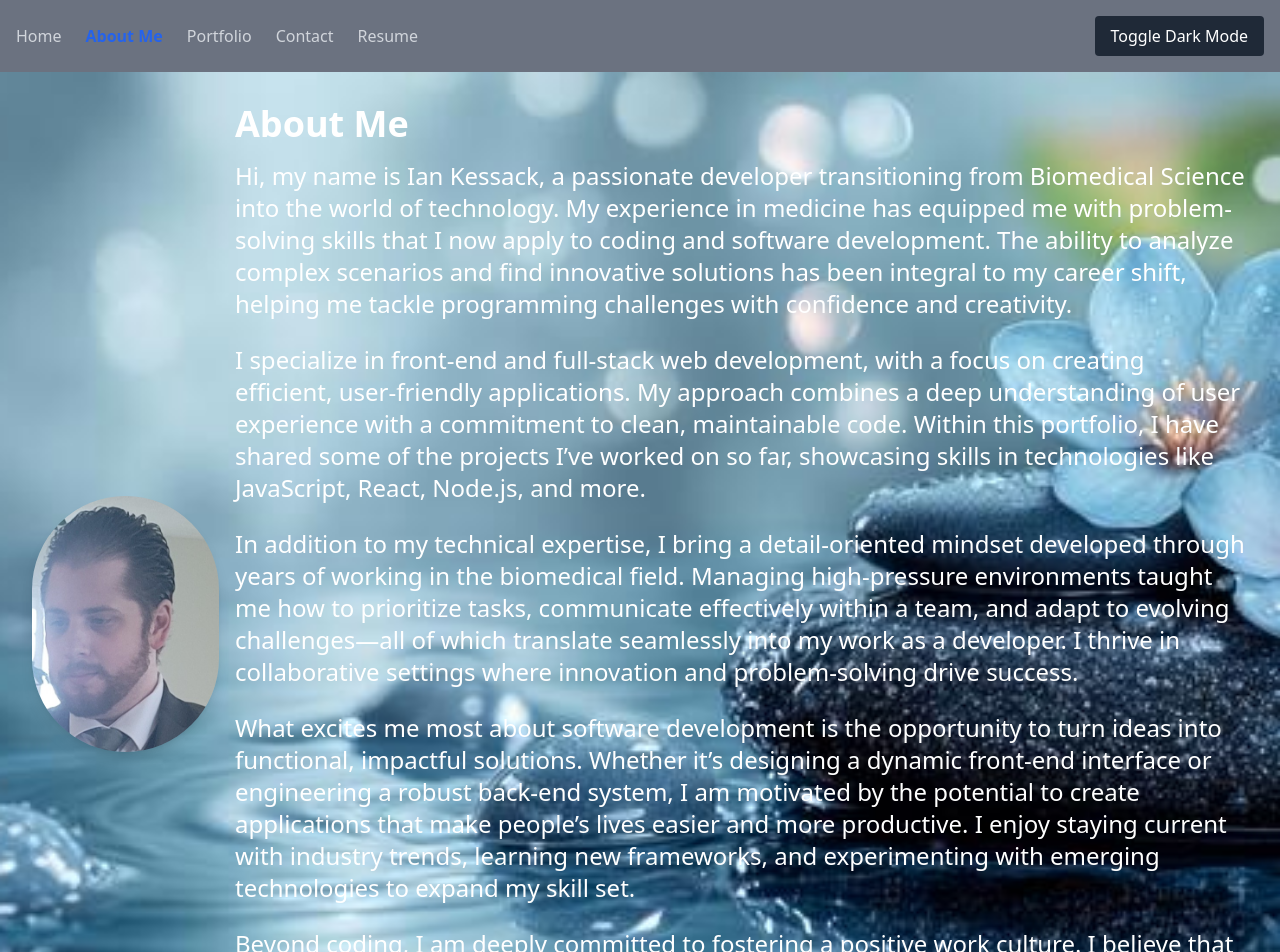
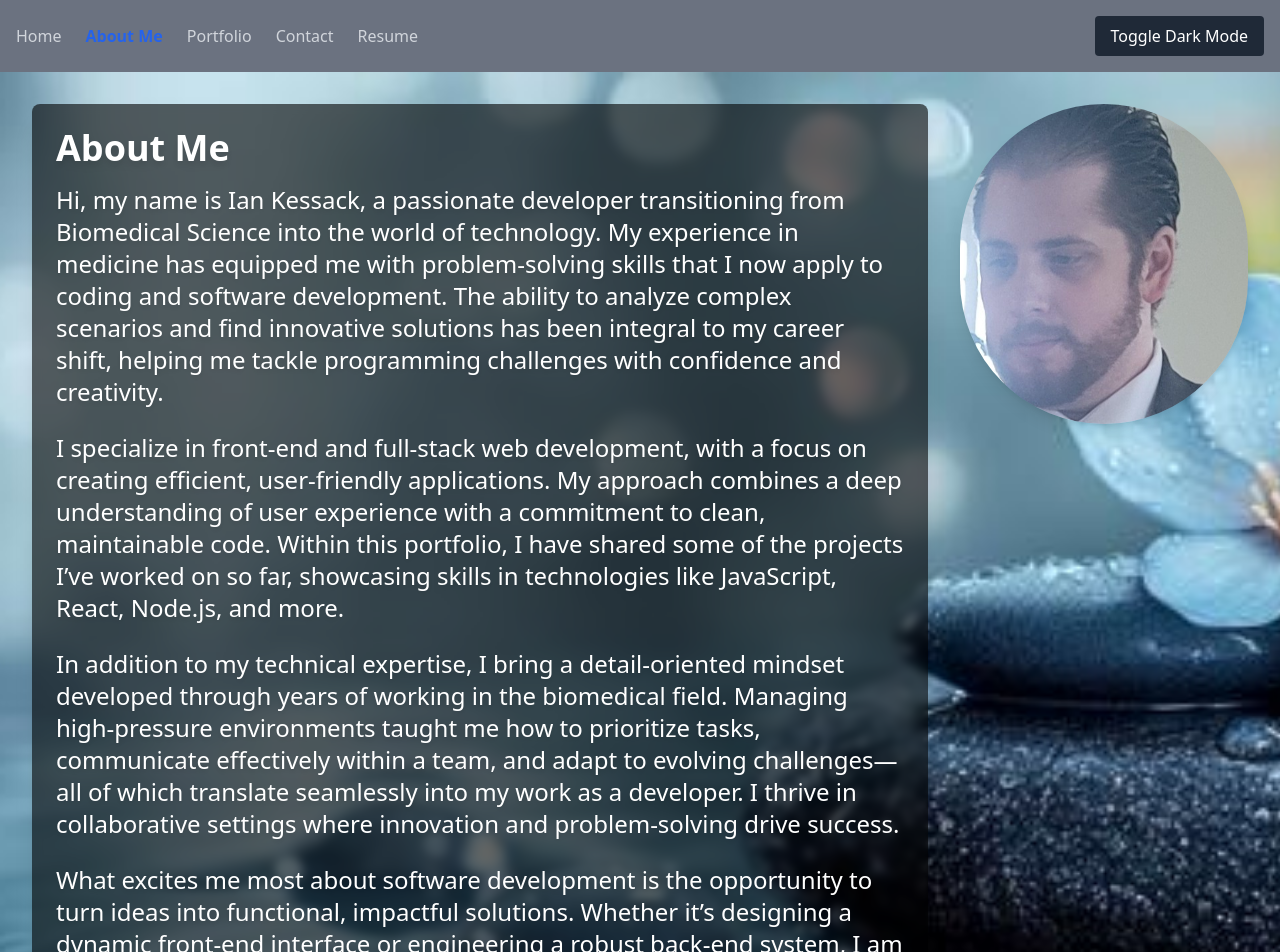
Before and after one commit to IK8933/HW-12React-Portfolio, a React (Vite) app: page /about in a window 1280 px wide. Shown: the top 952 px of the page. Built offline with nearby package versions, Linux system fonts and the light colour scheme.

Commit message:
resume updated

```diff
--- a/src/temp/Aboutme.jsx
+++ b/src/temp/Aboutme.jsx
@@ -5,50 +5,50 @@ const Aboutme = () => {
     return (
         <main
             id="about"
-            className="p-8 bg-cover bg-center text-center"
+            className="min-h-screen flex items-center justify-center p-8 bg-cover bg-center"
             style={{
                 backgroundImage: `url(${backgroundImage})`,
             }}
         >
-            <section className="flex flex-col md:flex-row items-center gap-4 text-center md:text-left">
-                {/* Portrait Photo */}
+            <section className="flex flex-col md:flex-row-reverse items-start justify-center gap-8 text-center md:text-left max-w-7xl w-full">
+                {/* Portrait Photo on Right, Top-Aligned */}
                 <img
                     src={portraitImage}
                     alt="Ian Kessack Portrait"
-                    className="w-48 h-48 md:w-64 md:h-64 rounded-full shadow-lg object-cover"
+                    className="w-64 h-64 md:w-72 md:h-80 rounded-full shadow-lg object-cover"
                 />
 
                 {/* Bio Section */}
-                <div>
-                    <h2 className="text-4xl text-white font-bold text-shadow mb-4">About Me</h2>
+                <div className="bg-black bg-opacity-60 p-6 rounded-lg backdrop-blur-sm shadow-xl max-w-4xl text-left">
+                    <h2 className="text-4xl text-white font-bold drop-shadow-lg mb-4">About Me</h2>
 
-                    <p className="text-2xl mb-6 text-white text-shadow">
+                    <p className="text-2xl mb-6 text-white drop-shadow-md">
                         Hi, my name is Ian Kessack, a passionate developer transitioning from Biomedical Science into the world of technology.
                         My experience in medicine has equipped me with problem-solving skills that I now apply to coding and software development.
                         The ability to analyze complex scenarios and find innovative solutions has been integral to my career shift,
                         helping me tackle programming challenges with confidence and creativity.
                     </p>
 
-                    <p className="text-2xl mb-6 text-white text-shadow">
+                    <p className="text-2xl mb-6 text-white drop-shadow-md">
                         I specialize in front-end and full-stack web development, with a focus on creating efficient, user-friendly applications.
                         My approach combines a deep understanding of user experience with a commitment to clean, maintainable code. Within this portfolio,
                         I have shared some of the projects I’ve worked on so far, showcasing skills in technologies like JavaScript, React, Node.js, and more.
                     </p>
 
-                    <p className="text-2xl mb-6 text-white">
+                    <p className="text-2xl mb-6 text-white drop-shadow-md">
                         In addition to my technical expertise, I bring a detail-oriented mindset developed through years of working in the biomedical field.
                         Managing high-pressure environments taught me how to prioritize tasks, communicate effectively within a team, and adapt to evolving challenges—all of which translate seamlessly into my work as a developer.
                         I thrive in collaborative settings where innovation and problem-solving drive success.
                     </p>
 
-                    <p className="text-2xl mb-6 text-white">
+                    <p className="text-2xl mb-6 text-white drop-shadow-md">
                         What excites me most about software development is the opportunity to turn ideas into functional, impactful solutions.
                         Whether it’s designing a dynamic front-end interface or engineering a robust back-end system,
                         I am motivated by the potential to create applications that make people’s lives easier and more productive.
                         I enjoy staying current with industry trends, learning new frameworks, and experimenting with emerging technologies to expand my skill set.
                     </p>
 
-                    <p className="text-2xl mb-6 text-white">
+                    <p className="text-2xl mb-6 text-white drop-shadow-md">
                         Beyond coding, I am deeply committed to fostering a positive work culture. I believe that great software is built through open communication,
                         mutual respect, and a shared vision. My unique background gives me a fresh perspective on challenges,
                         and I am eager to bring that enthusiasm to a team that values innovation and creativity. Together,
@@ -61,3 +61,71 @@ const Aboutme = () => {
 };
 
 export default Aboutme;
+
+
+
+
+
+// import backgroundImage from '../assets/blue-flowers.jpeg';
+// import portraitImage from '../assets/class-photo.jpg';
+
+// const Aboutme = () => {
+//     return (
+//         <main
+//             id="about"
+//             className="p-8 bg-cover bg-center text-center"
+//             style={{
+//                 backgroundImage: `url(${backgroundImage})`,
+//             }}
+//         >
+//             <section className="flex flex-col md:flex-row items-center gap-8 text-center md:text-left">
+//                 {/* Portrait Photo */}
+//                 <img
+//                     src={portraitImage}
+//                     alt="Ian Kessack Portrait"
+//                     className="w-50 h-50 md:w-65 md:h-64 rounded-full shadow-lg object-cover"
+//                 />
+
+//                 {/* Bio Section with readable background */}
+//                 <div className="bg-black bg-opacity-60 p-6 rounded-lg backdrop-blur-sm shadow-xl max-w-4xl text-left">
+//                     <h2 className="text-4xl text-white font-bold drop-shadow-lg mb-4">About Me</h2>
+
+//                     <p className="text-2xl mb-6 text-white drop-shadow-md">
+//                         Hi, my name is Ian Kessack, a passionate developer transitioning from Biomedical Science into the world of technology.
+//                         My experience in medicine has equipped me with problem-solving skills that I now apply to coding and software development.
+//                         The ability to analyze complex scenarios and find innovative solutions has been integral to my career shift,
+//                         helping me tackle programming challenges with confidence and creativity.
+//                     </p>
+
+//                     <p className="text-2xl mb-6 text-white drop-shadow-md">
+//                         I specialize in front-end and full-stack web development, with a focus on creating efficient, user-friendly applications.
+//                         My approach combines a deep understanding of user experience with a commitment to clean, maintainable code. Within this portfolio,
+//                         I have shared some of the projects I’ve worked on so far, showcasing skills in technologies like JavaScript, React, Node.js, and more.
+//                     </p>
+
+//                     <p className="text-2xl mb-6 text-white drop-shadow-md">
+//                         In addition to my technical expertise, I bring a detail-oriented mindset developed through years of working in the biomedical field.
+//                         Managing high-pressure environments taught me how to prioritize tasks, communicate effectively within a team, and adapt to evolving challenges—all of which translate seamlessly into my work as a developer.
+//                         I thrive in collaborative settings where innovation and problem-solving drive success.
+//                     </p>
+
+//                     <p className="text-2xl mb-6 text-white drop-shadow-md">
+//                         What excites me most about software development is the opportunity to turn ideas into functional, impactful solutions.
+//                         Whether it’s designing a dynamic front-end interface or engineering a robust back-end system,
+//                         I am motivated by the potential to create applications that make people’s lives easier and more productive.
+//                         I enjoy staying current with industry trends, learning new frameworks, and experimenting with emerging technologies to expand my skill set.
+//                     </p>
+
+//                     <p className="text-2xl mb-6 text-white drop-shadow-md">
+//                         Beyond coding, I am deeply committed to fostering a positive work culture. I believe that great software is built through open communication,
+//                         mutual respect, and a shared vision. My unique background gives me a fresh perspective on challenges,
+//                         and I am eager to bring that enthusiasm to a team that values innovation and creativity. Together,
+//                         I’m confident we can build software that inspires and empowers users. Let’s connect and build something amazing together!
+//                     </p>
+//                 </div>
+//             </section>
+//         </main>
+//     );
+// };
+
+// export default Aboutme;
--- a/src/temp/Resume.jsx
+++ b/src/temp/Resume.jsx
@@ -1,4 +1,4 @@
-import resumePDF from '../assets/IKessack_CV 2024.pdf';
+import resumePDF from '../assets/IKessack_CV 2025.pdf';
 
 const Resume = () => {
     return (
```
Also changed, not shown: 2 other files (tests, documents, lock files or other folders).
